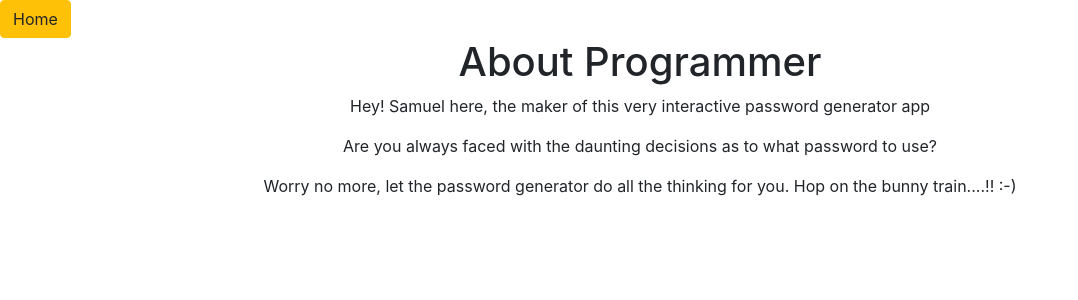
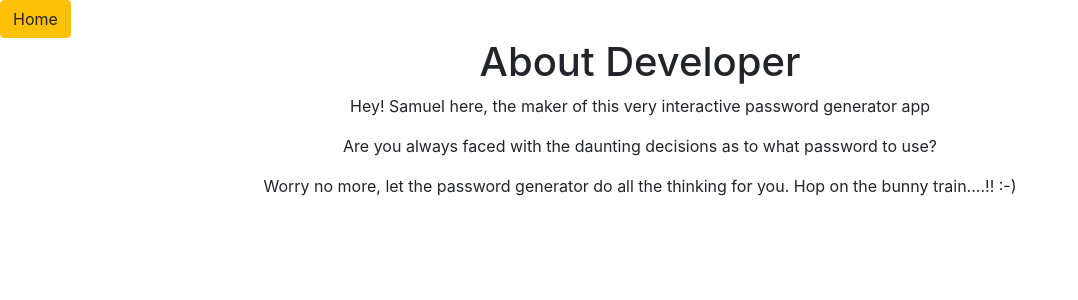
Before and after one commit to bossboakye/Password.Generator, a Django app: page /about/ in a window 1280 px wide. Shown: the top 300 px of the page, without its empty margins (0-1078 px from the left). Run offline with Django 3.2, Linux system fonts and the light colour scheme; some libraries are stand-ins or nearby versions.

Commit message:
Made changes to the error and the index page

```diff
--- a/password_generator/generator/templates/generator/about.html
+++ b/password_generator/generator/templates/generator/about.html
@@ -4,7 +4,7 @@
 <a href="{% url 'home' %}" class="btn btn-warning">Home</a>
 <br>
 <div class="container text-center">
-<h1>About Programmer</h1>
+<h1>About Developer</h1>
 <p>Hey! Samuel here, the maker of this very interactive password generator app</p>
 <p>Are you always faced with the daunting decisions as to what password to use?</p>
 <p>Worry no more, let the password generator do all the thinking for you. Hop on the bunny train....!! :-)</p>
--- a/password_generator/generator/templates/generator/index.html
+++ b/password_generator/generator/templates/generator/index.html
@@ -1,7 +1,11 @@
 <link rel="stylesheet" href="https://stackpath.bootstrapcdn.com/bootstrap/4.5.0/css/bootstrap.min.css" integrity="sha384-9aIt2nRpC12Uk9gS9baDl411NQApFmC26EwAOH8WgZl5MYYxFfc+NcPb1dKGj7Sk" crossorigin="anonymous">
 
 <div class="container text-center">
+    <br>
+    <br>
 <h1>Password Generator</h1>
+    <br>
+    <br>
 
 <form action="{% url 'password' %}">
     <select name="length">
@@ -17,6 +21,7 @@
         <option value="15">15</option>
         <option value="16">16</option>
     </select> Length
+    <br>
     <br>
     <input type="checkbox" name="lower">Lower
     <br>
--- a/password_generator/password_generator/settings.py
+++ b/password_generator/password_generator/settings.py
@@ -24,12 +24,13 @@ BASE_DIR = os.path.dirname(os.path.dirname(os.path.abspath(__file__)))
 # See https://docs.djangoproject.com/en/3.0/howto/deployment/checklist/
 
 # SECURITY WARNING: keep the secret key used in production secret!
+
 SECRET_KEY = '-325_t5m@7#l*)d=3y_350@)7op2y(y)^k7kz8fq1m)=ydy(wp'
 
 # SECURITY WARNING: don't run with debug turned on in production!
 DEBUG = True
 
-ALLOWED_HOSTS = []
+ALLOWED_HOSTS = ['*']
 
 
 # Application definition
```
Also changed, not shown: password_generator/requirements.txt (+3 -5 lines), 1 other file.
